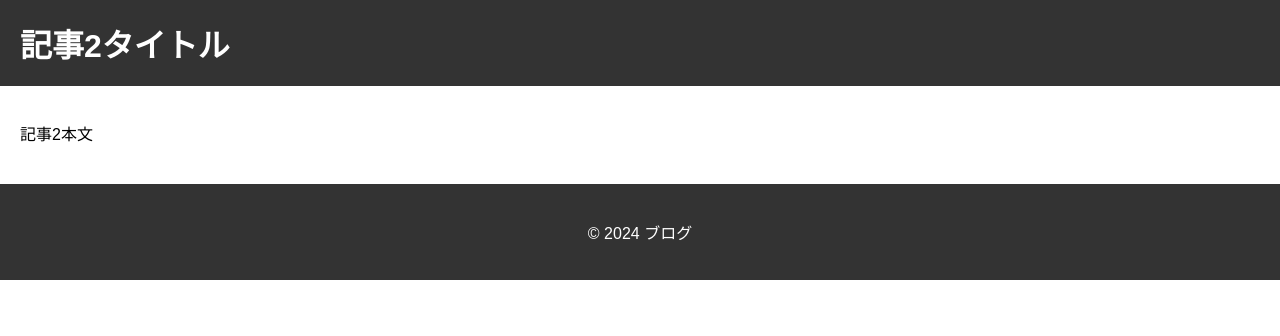
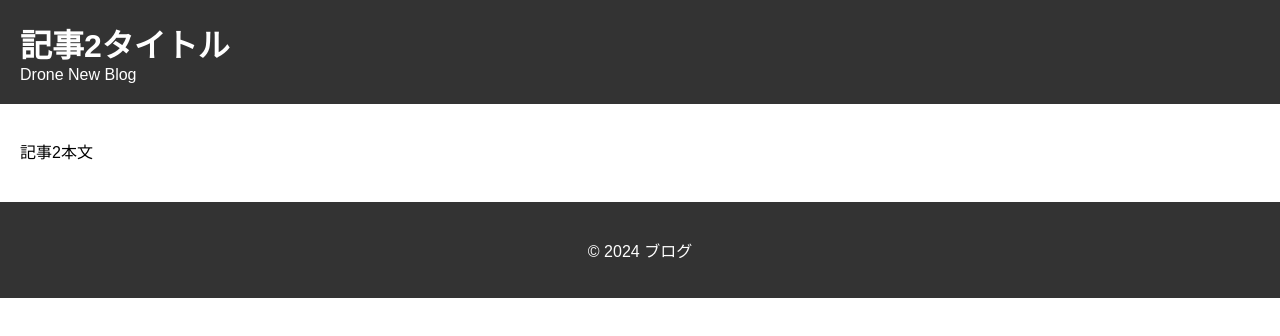
Before and after one commit to rankingrank2/homepage, a plain HTML site: page articles/article2.html in a window 1280 px wide. Drawn offline with Linux system fonts and the light colour scheme; files that its build step writes are made by us from their sources.

Commit message:
Update article2.html

```diff
--- a/articles/article2.html
+++ b/articles/article2.html
@@ -9,6 +9,9 @@
 <body>
   <header>
     <h1>記事2タイトル</h1>
+    <nav>
+      <span>Drone New Blog</span>
+    </nav>
   </header>
 
   <main>
```
